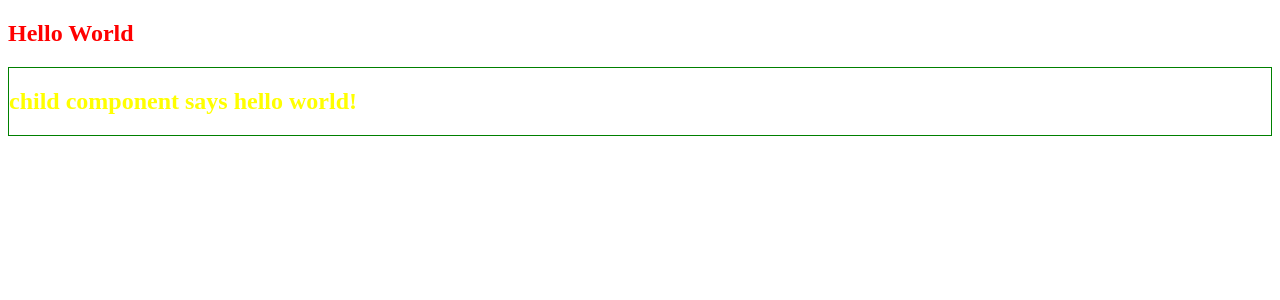
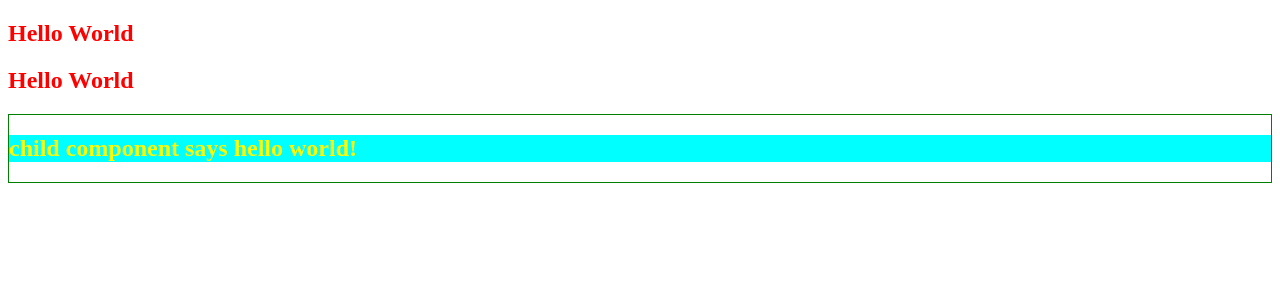
Before and after one commit to SwathyInfomap/lifecyclehooks, an Angular app: page / in a window 1280 px wide. Shown: the top 300 px of the page. Built offline with nearby package versions, Linux system fonts and the light colour scheme.

Commit message:
adding styles using .host-context

```diff
--- a/src/app/app.component.html
+++ b/src/app/app.component.html
@@ -1,2 +1,6 @@
+
 <h2>Hello World</h2>
-<app-child class="active"></app-child>
+<div class="theme-light">
+    <h2>Hello World</h2>
+    <app-child class="active"></app-child>
+</div>
--- a/src/app/child/child.component.css
+++ b/src/app/child/child.component.css
@@ -7,3 +7,8 @@
 :host(.active){
     border: 1px solid green;
 }
+
+:host-context(.theme-light) h2 {
+    background-color: aqua;
+
+}
```
